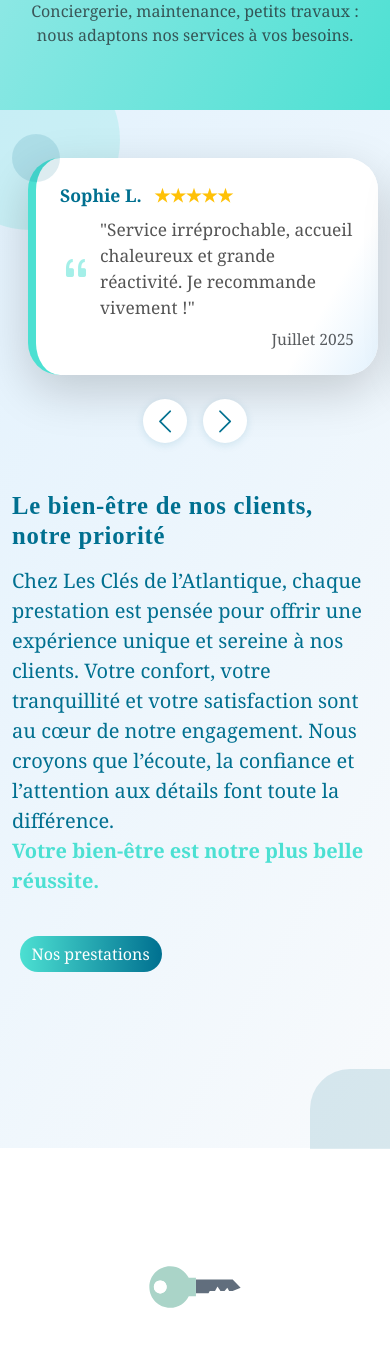
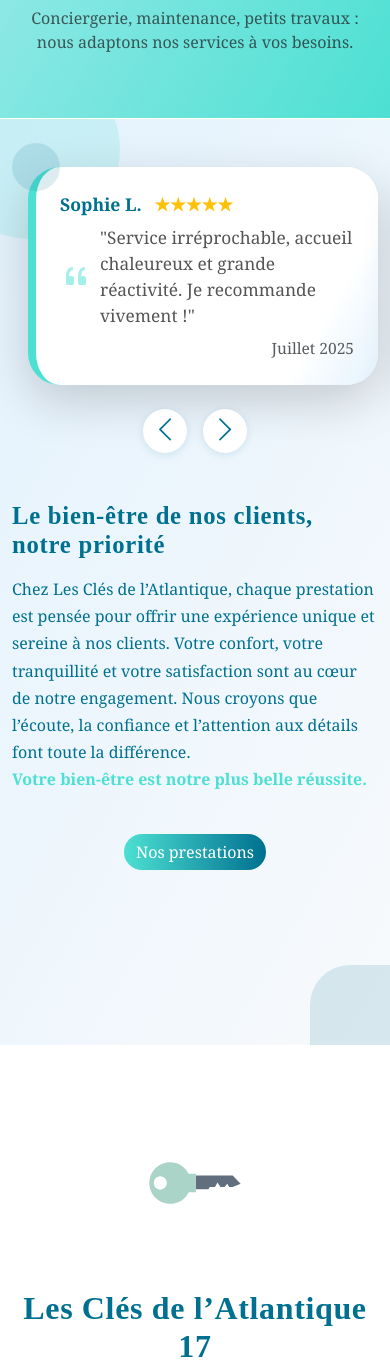
Before and after one commit to Sullivankow/atlantique, a PHP site: page / in a window 390 px wide; the page is wider, and only the part inside the window is pictured. Shown: the part 1972-3336 px from the top of that part. Run offline with PHP 8.4, Linux system fonts and the light colour scheme.

Commit message:
Update css

```diff
--- a/assets/css/override-bootstrap.css
+++ b/assets/css/override-bootstrap.css
@@ -421,7 +421,7 @@ h1, h2, h3, h4, h5, h6, .display-1, .display-2, .display-3, .display-4 {
     }
     .aboutus-title,
     .fw-bold.text-conciergerie {
-        font-size: 1.2rem !important;
+        font-size: 1.5rem !important;
         margin-bottom: 0.7rem !important;
         text-align: center !important;
     }
@@ -450,13 +450,15 @@ h1, h2, h3, h4, h5, h6, .display-1, .display-2, .display-3, .display-4 {
     }
     .aboutus-title,
     .fw-bold.text-conciergerie {
-        font-size: 1.05rem !important;
+        font-size: 1.50rem !important;
         margin-bottom: 0.5rem !important;
     }
     .d-flex.flex-wrap.gap-3 {
         gap: 0.5rem !important;
         margin-top: 0.7rem !important;
     }
+
+
 }
 
 
@@ -516,6 +518,11 @@ h1, h2, h3, h4, h5, h6, .display-1, .display-2, .display-3, .display-4 {
 .reviews-art-anchor {
     pointer-events: none;
 }
+.reviews-section .fs-5,
+.reviews-section p.fs-5 {
+    font-size: 1rem !important;
+    line-height: 1.7 !important;
+}
 
 @keyframes floatImg {
     0% {
@@ -562,8 +569,19 @@ h1, h2, h3, h4, h5, h6, .display-1, .display-2, .display-3, .display-4 {
         padding-bottom: 0 !important;
     }
     .reviews-art-imgs .d-grid {
+         display: flex !important;
+        justify-content: center !important;
+        align-items: center !important;
         margin-bottom: 0.3rem !important; /* Marge réduite sous le bouton */
+        width: 100% !important;
     }
+ .reviews-art-imgs .btn {
+        margin-left: auto !important;
+        margin-right: auto !important;
+        display: block !important;
+        text-align: center !important;
+    }
+
 }
 
 }
--- a/template/aboutUs.php
+++ b/template/aboutUs.php
@@ -15,8 +15,8 @@
                 </div>
             </div>
             <div class="col-lg-6">
-                <h2 class="fw-bold mb-3 text-conciergerie" style="color:#007090; letter-spacing:0.02em;">L’esprit Atlantique</h2>
-                <p class="fs-5 mb-4 text-conciergerie" style="color:#007090">Notre conciergerie incarne l’élégance balnéaire et la passion du service. Entre océan et forêt, nous offrons une expérience sur-mesure, alliant rigueur professionnelle et chaleur humaine. Chaque prestation est pensée pour sublimer votre séjour et valoriser votre bien.</p>
+                <h2 class="aboutus-title fw-bold mb-3 text-conciergerie" style="color:#007090; letter-spacing:0.02em;">L’esprit Tranquille</h2>
+                <p class="fs-6 mb-4 text-conciergerie" style="color:#007090">Notre conciergerie incarne l’élégance balnéaire et la passion du service. Entre océan et forêt, nous offrons une expérience sur-mesure, alliant rigueur professionnelle et chaleur humaine. Chaque prestation est pensée pour sublimer votre séjour et valoriser votre bien.</p>
                 <div class="d-flex flex-wrap gap-3">
                     <span class="badge rounded-pill bg-primary bg-gradient px-3 py-2 fs-6"><i class="bi bi-stars me-2"></i>Service premium</span>
                     <span class="badge rounded-pill bg-info bg-gradient px-3 py-2 fs-6"><i class="bi bi-water me-2"></i>Esprit bord de mer</span>
--- a/template/reviews.php
+++ b/template/reviews.php
@@ -9,7 +9,7 @@
     </svg>
     <div class="container position-relative" style="z-index:1;">
         <div class="row align-items-center gy-5 flex-lg-row flex-column-reverse">
-            <div class="col-lg-6 d-flex flex-column justify-content-center align-items-start">
+            <div class="col-lg-6 d-flex flex-column justify-content-center ">
                 <h2 class="fw-bold mb-3" style="color:#007090; letter-spacing:0.03em;">Le bien-être de nos clients, notre priorité</h2>
                 <p class="fs-5 mb-4" style="color:#007090;max-width:500px;">
                     Chez Les Clés de l’Atlantique, chaque prestation est pensée pour offrir une expérience unique et sereine à nos clients. Votre confort, votre tranquillité et votre satisfaction sont au cœur de notre engagement. Nous croyons que l’écoute, la confiance et l’attention aux détails font toute la différence.<br>
```
Also changed, not shown: template/prestation.php (+5 -5 lines).
